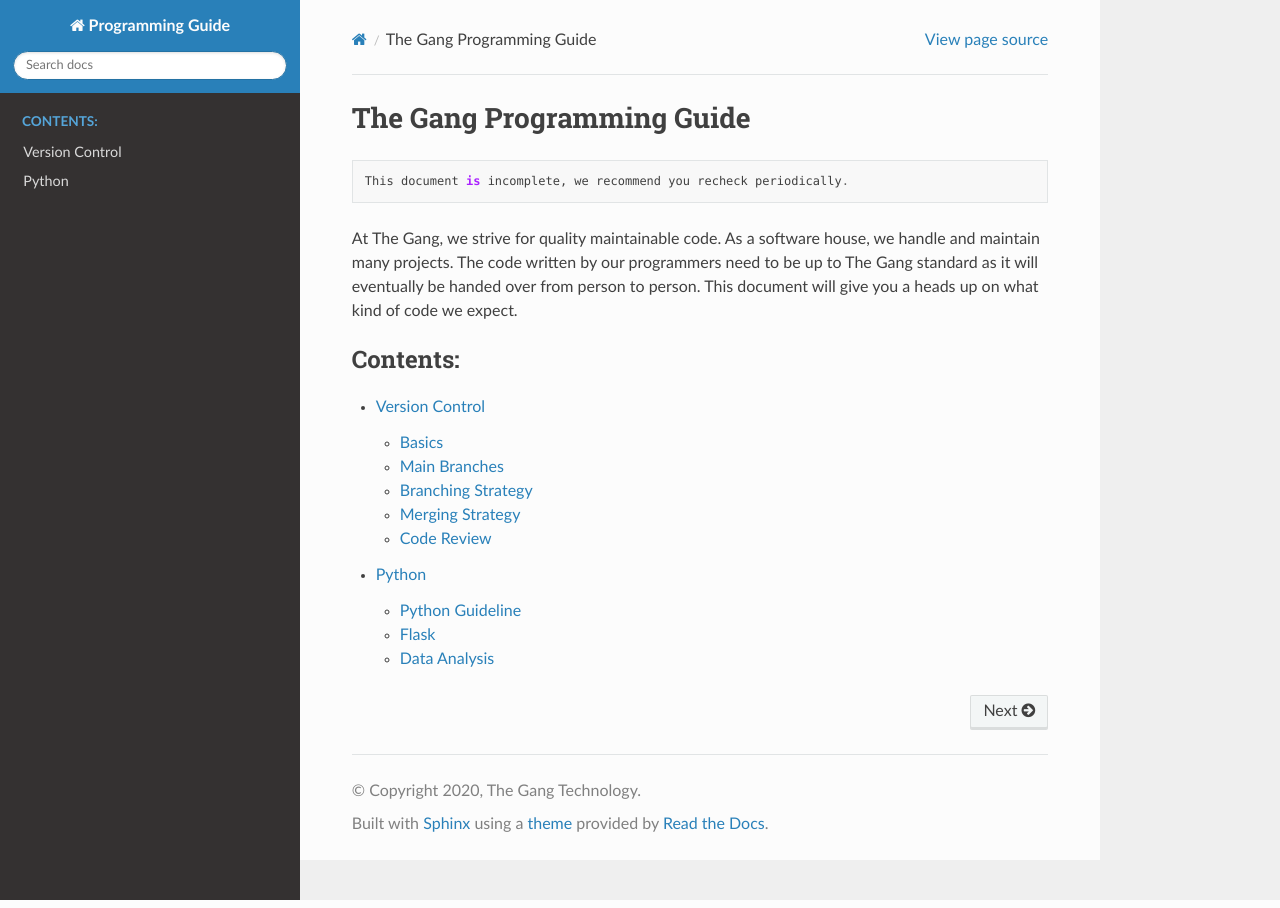
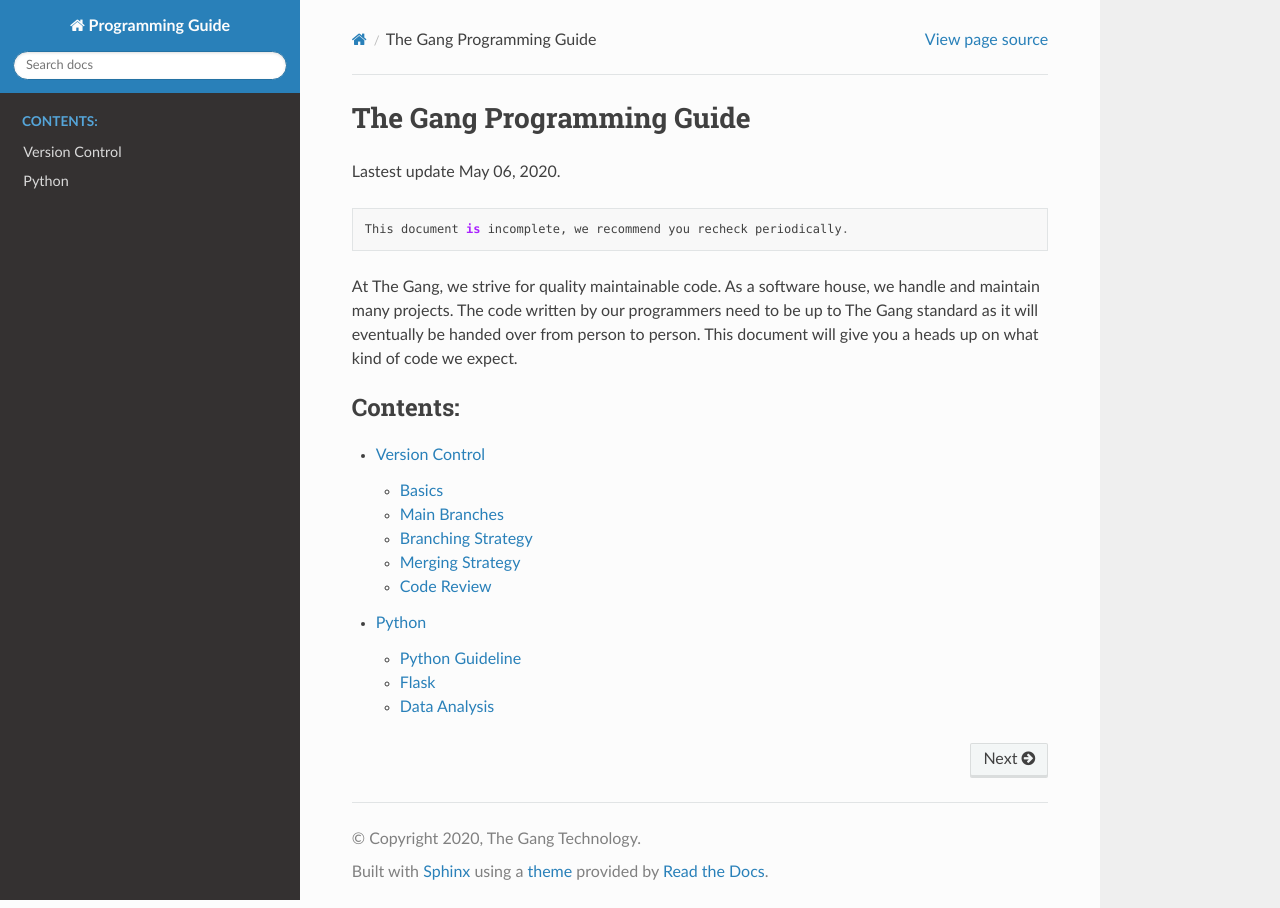
Before and after one commit to thegangtechnology/programming-guide, a Sphinx documentation site: the page built from source/index.rst, in a window 1280 px wide. Built offline with Sphinx 7.4.7 and the Read the Docs theme 2.0.0, drawn with Linux system fonts in a browser that asks for light colours.

Commit message:
add the latest update

```diff
--- a/source/index.rst
+++ b/source/index.rst
@@ -1,5 +1,7 @@
 The Gang Programming Guide
 ==========================================================
+
+Lastest update |today|.
 
 ::
 
```
